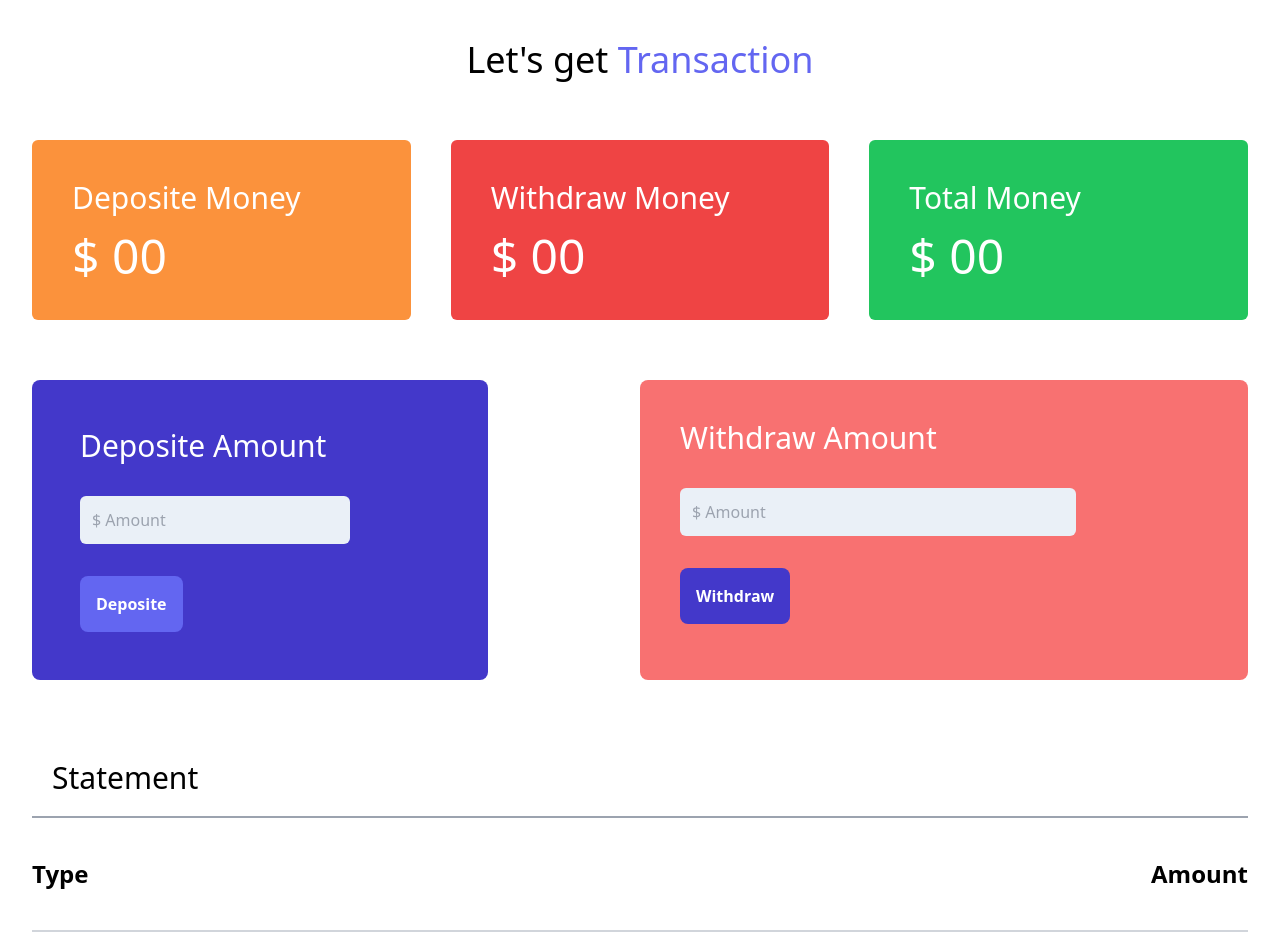
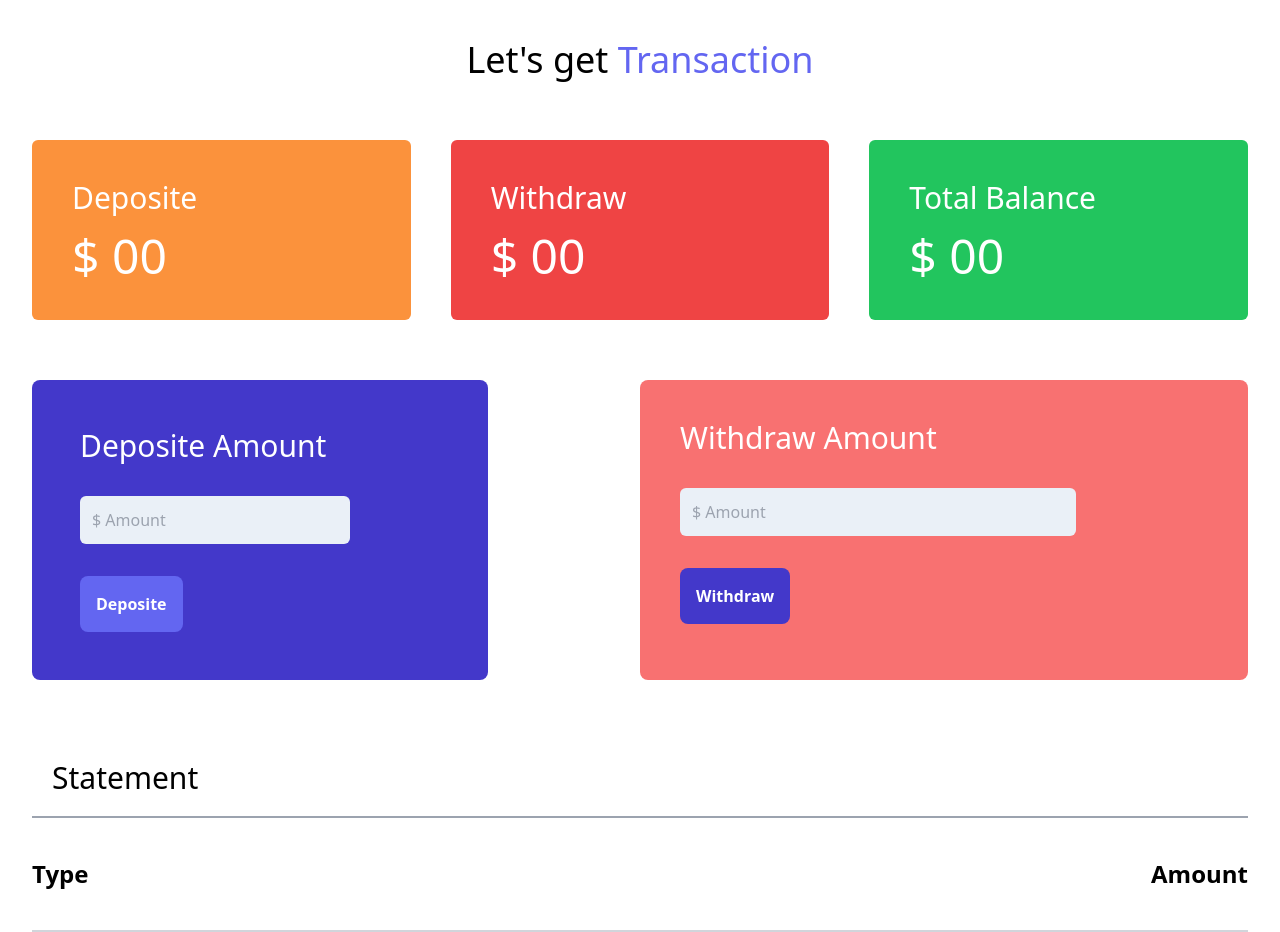
Before and after one commit to RayhanUddinFarhad/My-Bank-DOM, a plain HTML site: page dashboard.html in a window 1280 px wide. Drawn offline with nearby package versions, Linux system fonts and the light colour scheme.

Commit message:
text changed

```diff
--- a/dashboard.html
+++ b/dashboard.html
@@ -39,7 +39,7 @@
                     <div class="space-y-4 bg-orange-400 text-white p-10 rounded-md my-5 ">
 
 
-                        <h3 class="text-3xl">Deposite Money</h3>
+                        <h3 class="text-3xl">Deposite</h3>
                         <h5 class="text-5xl">$ <span id="dep-money"> 00</span></h5>
 
 
@@ -49,7 +49,7 @@
                     <div class="space-y-4 bg-red-500 text-white p-10 rounded-md my-5">
 
 
-                        <h3 class="text-3xl">Withdraw Money</h3>
+                        <h3 class="text-3xl">Withdraw</h3>
                         <h5 class="text-5xl">$ <span id="tv-withdraw">00</span></h5>
 
 
@@ -60,7 +60,7 @@
                     <div class="space-y-4 bg-green-500 text-white p-10 rounded-md my-5">
 
 
-                        <h3 class="text-3xl">Total Money</h3>
+                        <h3 class="text-3xl">Total Balance</h3>
                         <h5 class="text-5xl">$ <span id="tv-total-money">00</span></h5>
 
 
```
